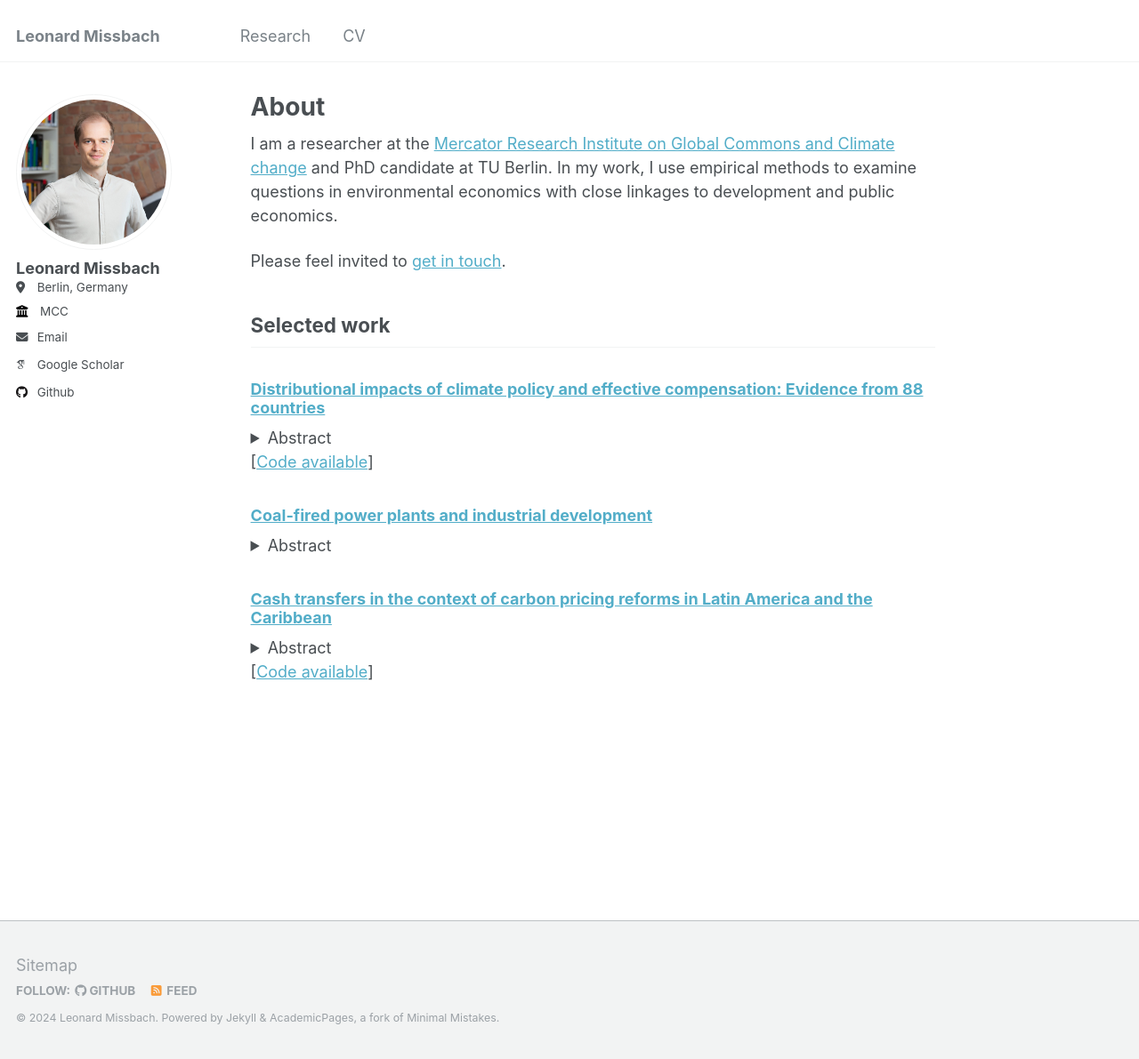
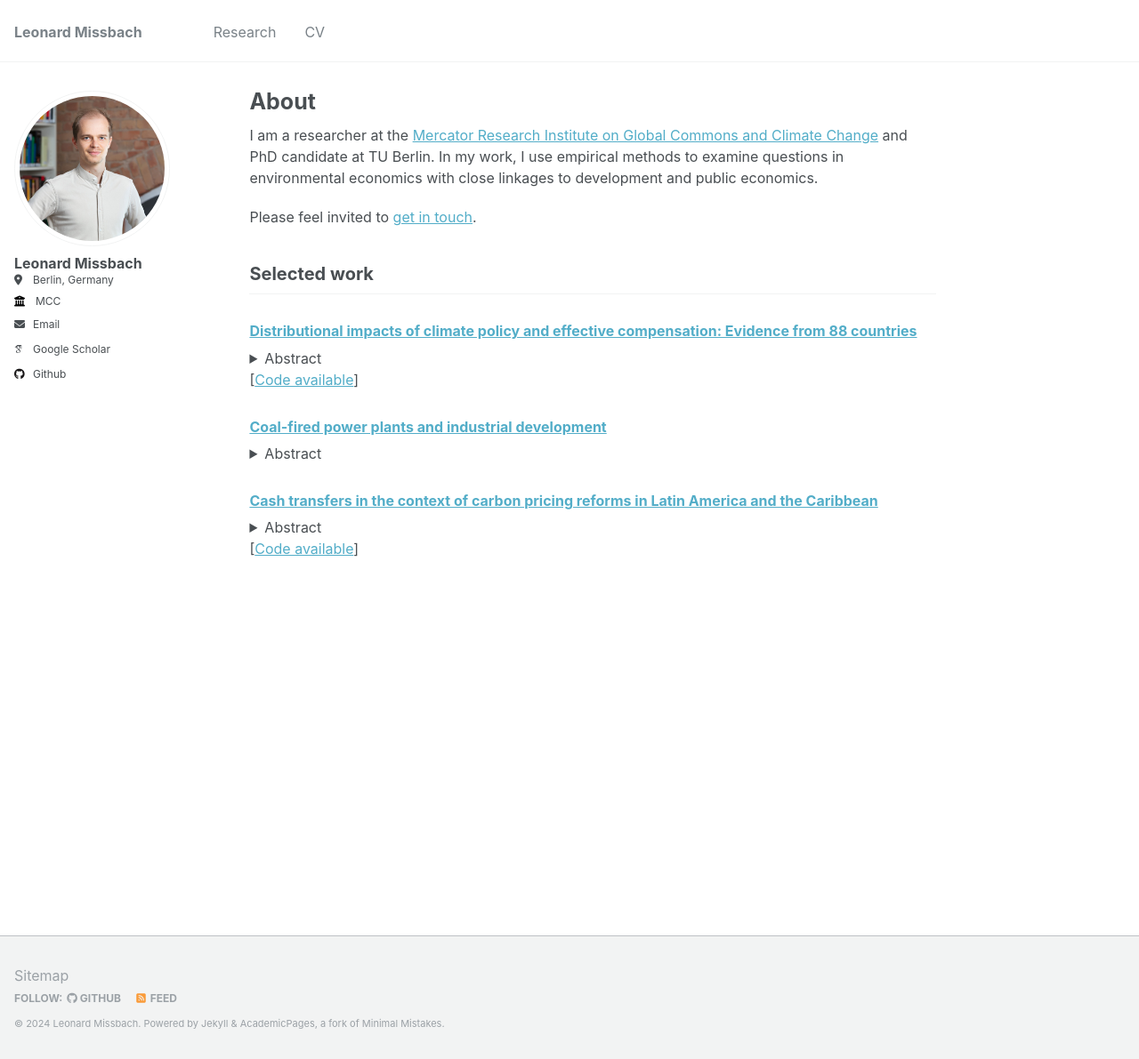
Before and after one commit to lmissbach/lmissbach.github.io, a Jekyll site: the page built from _pages/about.md, in a window 1280 px wide and 1191 px high. Shown: the whole window at 89% size. Built offline with Jekyll 4.4.1, drawn with Linux system fonts in a browser that asks for light colours; some web fonts are replaced.

Commit message:
Some updates

```diff
--- a/_pages/about.md
+++ b/_pages/about.md
@@ -6,7 +6,7 @@ redirect_from:
   - /about/
   - /about.html
 ---
-I am a researcher at the [Mercator Research Institute on Global Commons and Climate change](https://mcc-berlin.net) and PhD candidate at TU Berlin. In my work, I use empirical methods to examine questions in environmental economics with close linkages to development and public economics.
+I am a researcher at the [Mercator Research Institute on Global Commons and Climate Change](https://mcc-berlin.net) and PhD candidate at TU Berlin. In my work, I use empirical methods to examine questions in environmental economics with close linkages to development and public economics.
 
 Please feel invited to [get in touch](mailto:l.missbach@posteo.de).
 
--- a/_sass/_reset.scss
+++ b/_sass/_reset.scss
@@ -8,10 +8,10 @@ html {
   /* apply a natural box layout model to all elements */
   box-sizing: border-box;
   background-color: $background-color;
-  font-size: 16px;
+  font-size: 14px;
 
   @include breakpoint($medium) {
-    font-size: 18px;
+    font-size: 16px;
   }
 
   -webkit-text-size-adjust: 100%;
```
Also changed, not shown: 1 other file.
